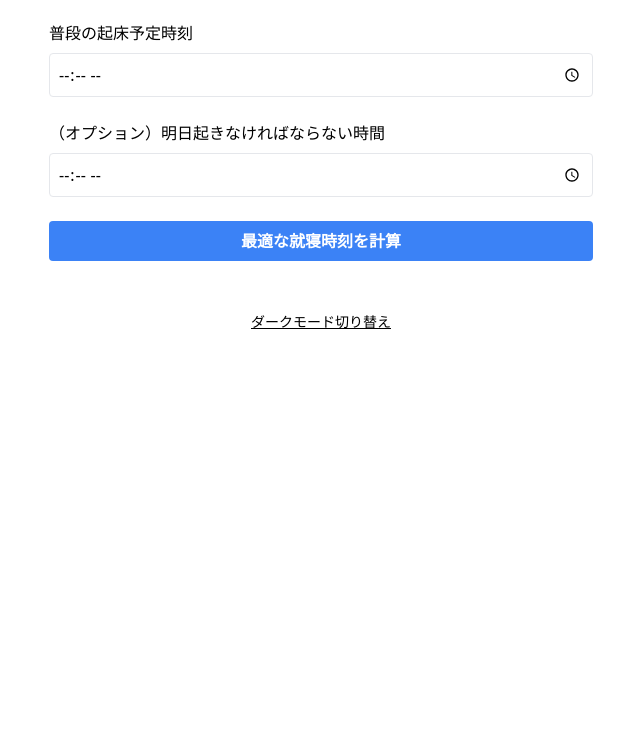
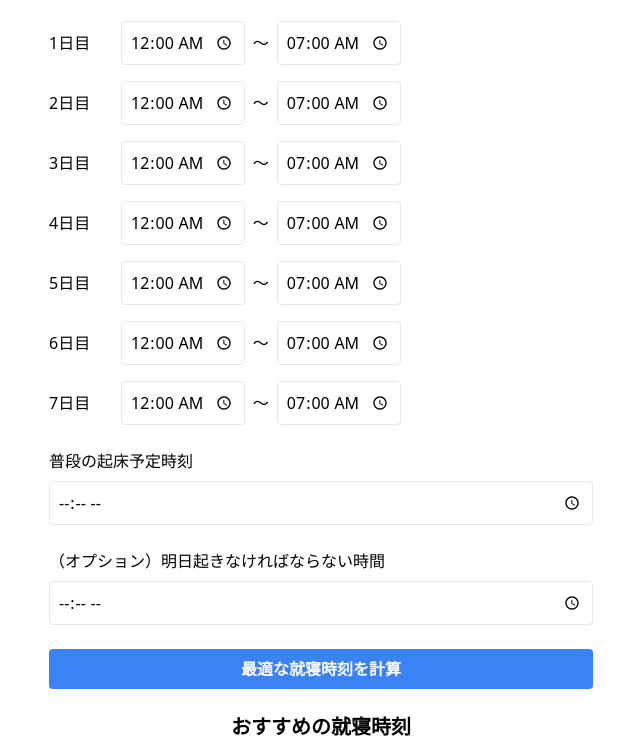
Before and after one commit to ysaga2006/sleepoptimizer, a plain HTML site: page index.html in a window 1280 px wide. Both pictures are taken after a click on the button "最適な就寝時刻を計算". Shown: the part 51-797 px from the top of the page, without its empty margins (319-959 px from the left). Drawn offline with nearby package versions, Linux system fonts and the light colour scheme.

Commit message:
Update index.html

```diff
--- a/index.html
+++ b/index.html
@@ -60,3 +60,60 @@
         const endH = parseTime(end);
         return endH > startH ? endH - startH : 24 - startH + endH;
       });
+
+      const avgSleep = durations.reduce((a, b) => a + b, 0) / durations.length;
+      const sleepDebt = Math.max(0, 7.5 - avgSleep);
+      const targetSleep = 7.5 + sleepDebt * 0.6;
+      const targetBedtime = wakeDecimal - targetSleep;
+
+      const cycles = [4.5, 6.0, 7.5, 9.0];
+      const options = cycles.map(cycle => {
+        const bedtime = wakeDecimal - cycle;
+        return {
+          label: `周期一致 (${cycle}h)`,
+          bedtime: formatTime(bedtime),
+          wake: formatTime(wakeDecimal),
+          duration: cycle.toFixed(1)
+        };
+      });
+
+      options.push({
+        label: "睡眠負債調整 + リズム維持",
+        bedtime: formatTime(targetBedtime),
+        wake: formatTime(wakeDecimal),
+        duration: targetSleep.toFixed(1)
+      });
+
+      options.sort((a, b) => parseTime(a.bedtime) - parseTime(b.bedtime));
+
+      const resultsEl = document.getElementById("results");
+      resultsEl.innerHTML = "<h2 class='text-xl font-semibold text-center'>おすすめの就寝時刻</h2>" +
+        options.map(r => `
+          <div class='border rounded p-4 bg-white dark:bg-gray-800'>
+            <div class='font-bold text-lg'>${r.bedtime} → ${r.wake}</div>
+            <div class='text-sm text-gray-600 dark:text-gray-300'>${r.label}（${r.duration} 時間）</div>
+          </div>`).join("");
+    }
+
+    const container = document.getElementById("sleep-inputs");
+    sleepData.forEach((entry, i) => {
+      const div = document.createElement("div");
+      div.className = "flex flex-col sm:flex-row sm:items-center sm:gap-2";
+      div.innerHTML = `
+        <span class="w-full sm:w-16 font-medium">${i + 1}日目</span>
+        <div class="flex gap-2 mt-1 sm:mt-0">
+          <input type="time" value="${entry.start}" class="w-full p-2 rounded border" id="start-${i}" />
+          <span class="self-center">〜</span>
+          <input type="time" value="${entry.end}" class="w-full p-2 rounded border" id="end-${i}" />
+        </div>
+      `;
+      container.appendChild(div);
+    });
+
+    for (let i = 0; i < 7; i++) {
+      document.getElementById(`start-${i}`).addEventListener("change", e => sleepData[i].start = e.target.value);
+      document.getElementById(`end-${i}`).addEventListener("change", e => sleepData[i].end = e.target.value);
+    }
+  </script>
+</body>
+</html>
```
